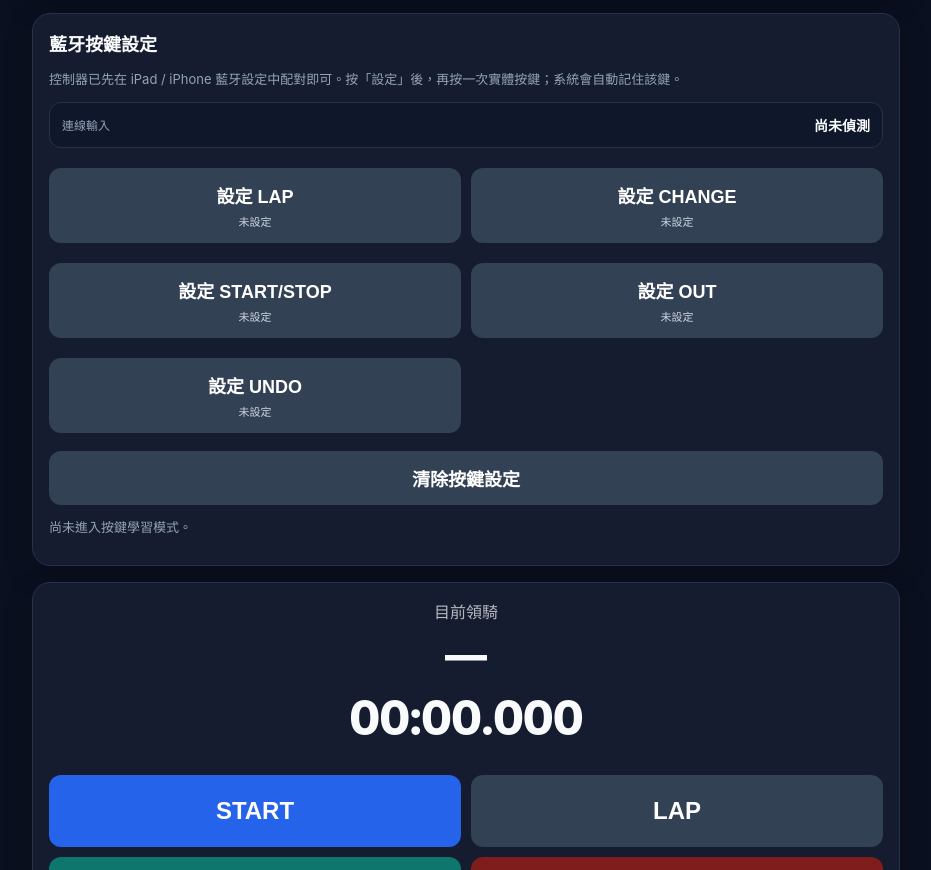
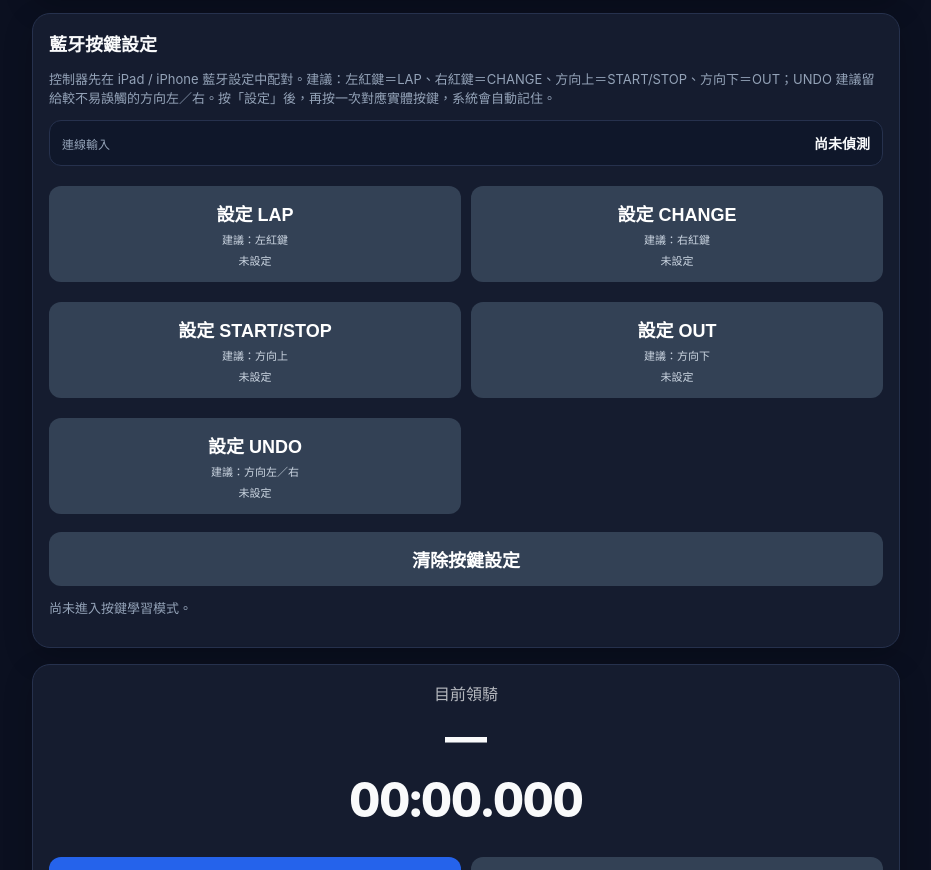
Before and after one commit to ahi0128/track-cycling-timer, a plain HTML site: page index.html in a window 1280 px wide. Shown: the part 881-1751 px from the top of the page, without its empty margins (174-1105 px from the left). Drawn offline with nearby package versions, Linux system fonts and the light colour scheme.

Commit message:
Add recommended physical controller button layout

```diff
--- a/index.html
+++ b/index.html
@@ -66,14 +66,14 @@
 
 <section class="card" id="controllerCard">
 <h2>藍牙按鍵設定</h2>
-<p class="hint">控制器已先在 iPad / iPhone 藍牙設定中配對即可。按「設定」後，再按一次實體按鍵；系統會自動記住該鍵。</p>
+<p class="hint">控制器先在 iPad / iPhone 藍牙設定中配對。建議：左紅鍵＝LAP、右紅鍵＝CHANGE、方向上＝START/STOP、方向下＝OUT；UNDO 建議留給較不易誤觸的方向左／右。按「設定」後，再按一次對應實體按鍵，系統會自動記住。</p>
 <div class="controller-status"><span>連線輸入</span><strong id="lastControllerInput">尚未偵測</strong></div>
 <div class="controller-map-grid">
-  <button class="learn-control" data-action="lap">設定 LAP <small id="map-lap">未設定</small></button>
-  <button class="learn-control" data-action="change">設定 CHANGE <small id="map-change">未設定</small></button>
-  <button class="learn-control" data-action="startStop">設定 START/STOP <small id="map-startStop">未設定</small></button>
-  <button class="learn-control" data-action="out">設定 OUT <small id="map-out">未設定</small></button>
-  <button class="learn-control" data-action="undo">設定 UNDO <small id="map-undo">未設定</small></button>
+  <button class="learn-control" data-action="lap">設定 LAP <small>建議：左紅鍵</small><small id="map-lap">未設定</small></button>
+  <button class="learn-control" data-action="change">設定 CHANGE <small>建議：右紅鍵</small><small id="map-change">未設定</small></button>
+  <button class="learn-control" data-action="startStop">設定 START/STOP <small>建議：方向上</small><small id="map-startStop">未設定</small></button>
+  <button class="learn-control" data-action="out">設定 OUT <small>建議：方向下</small><small id="map-out">未設定</small></button>
+  <button class="learn-control" data-action="undo">設定 UNDO <small>建議：方向左／右</small><small id="map-undo">未設定</small></button>
 </div>
 <div class="controller-actions">
   <button id="clearControllerMap">清除按鍵設定</button>
```
